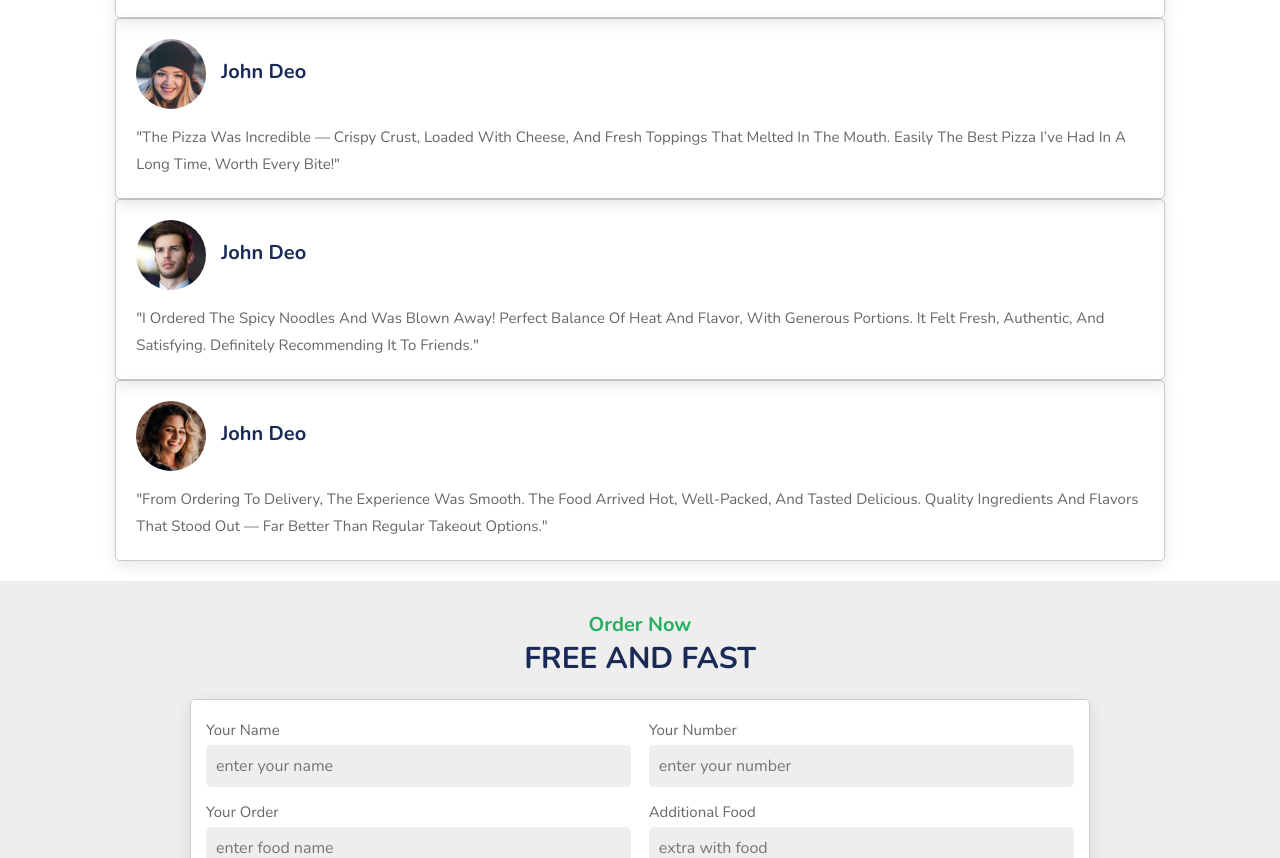
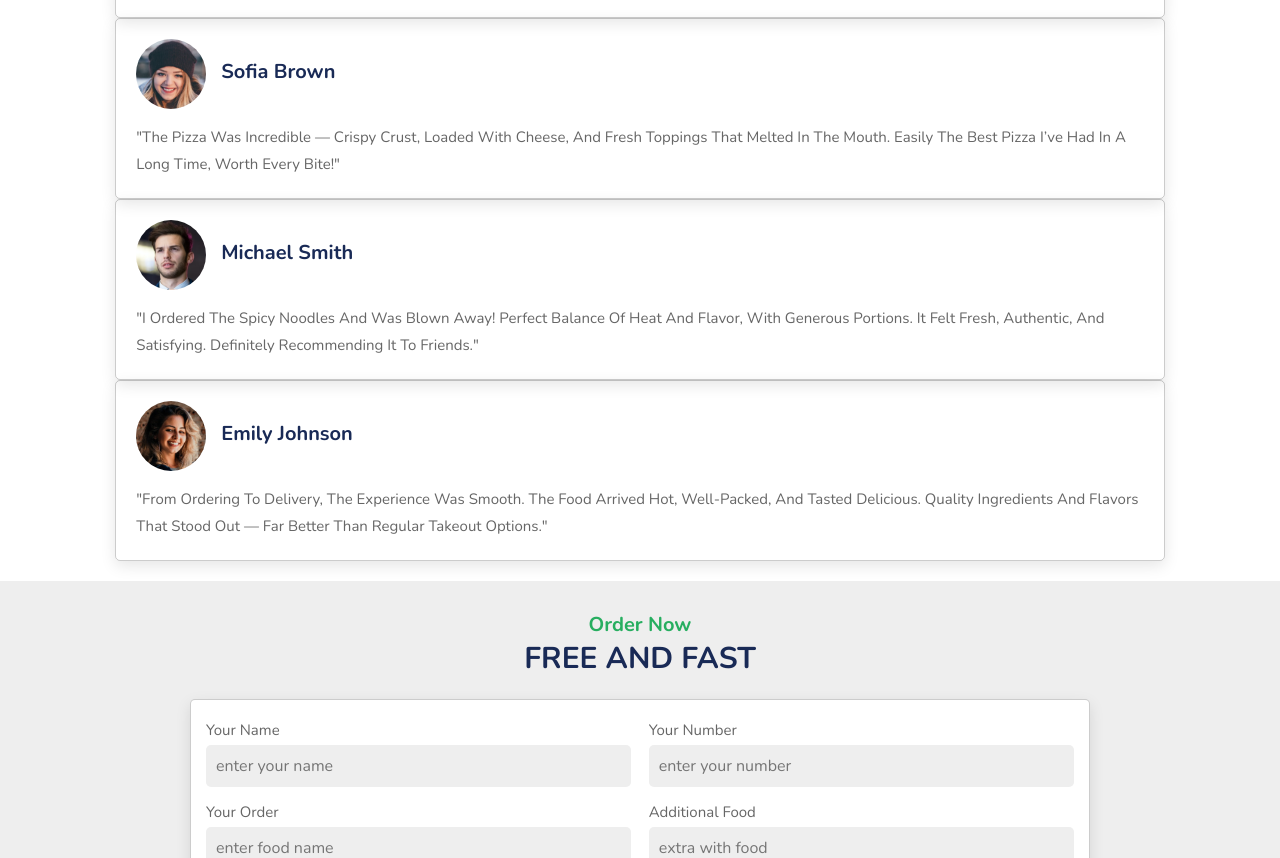
Before and after one commit to sinchanms/sinchanms.github.io, a plain HTML site: page index.html in a window 1280 px wide. Shown: the part 4968-5826 px from the top of the page. Drawn offline with nearby package versions, Linux system fonts and the light colour scheme.

Commit message:
Update index.html

```diff
--- a/index.html
+++ b/index.html
@@ -473,7 +473,7 @@
                 <div class="user">
                     <img src="images/pic-2.png" alt="">
                     <div class="user-info">
-                        <h3>john deo</h3>
+                        <h3>Sofia brown</h3>
                         <div class="stars">
                             <i class="fas fa-star"></i>
                             <i class="fas fa-star"></i>
@@ -491,7 +491,7 @@
                 <div class="user">
                     <img src="images/pic-3.png" alt="">
                     <div class="user-info">
-                        <h3>john deo</h3>
+                        <h3>Michael Smith</h3>
                         <div class="stars">
                             <i class="fas fa-star"></i>
                             <i class="fas fa-star"></i>
@@ -509,7 +509,7 @@
                 <div class="user">
                     <img src="images/pic-4.png" alt="">
                     <div class="user-info">
-                        <h3>john deo</h3>
+                        <h3>Emily Johnson</h3>
                         <div class="stars">
                             <i class="fas fa-star"></i>
                             <i class="fas fa-star"></i>
```
